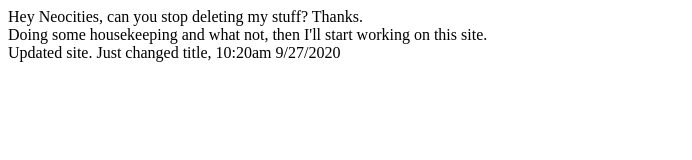
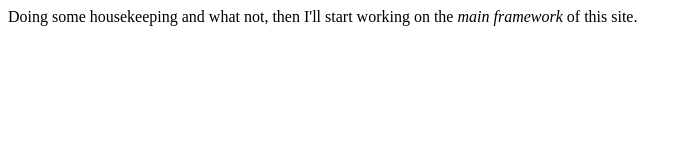
Before and after one commit to peggonarchive/PeggonArchive, a plain HTML site: page index.html in a window 1280 px wide. Shown: the whole page, without its empty margins (0-692 px from the left). Drawn offline with Linux system fonts and the light colour scheme.

Commit message:
Update index.html

```diff
--- a/index.html
+++ b/index.html
@@ -7,8 +7,6 @@
     <link href="" rel="stylesheet" type="text/css" media="all">
   </head>
   <body>
-    <a>Hey Neocities, can you stop deleting my stuff? Thanks.</a><br>
-    <a>Doing some housekeeping and what not, then I'll start working on this site.</a><br>
-    <a>Updated site. Just changed title, 10:20am 9/27/2020</a>
+    <a>Doing some housekeeping and what not, then I'll start working on the <i>main framework</i> of this site.</a><br>
   </body>
 </html>
```
